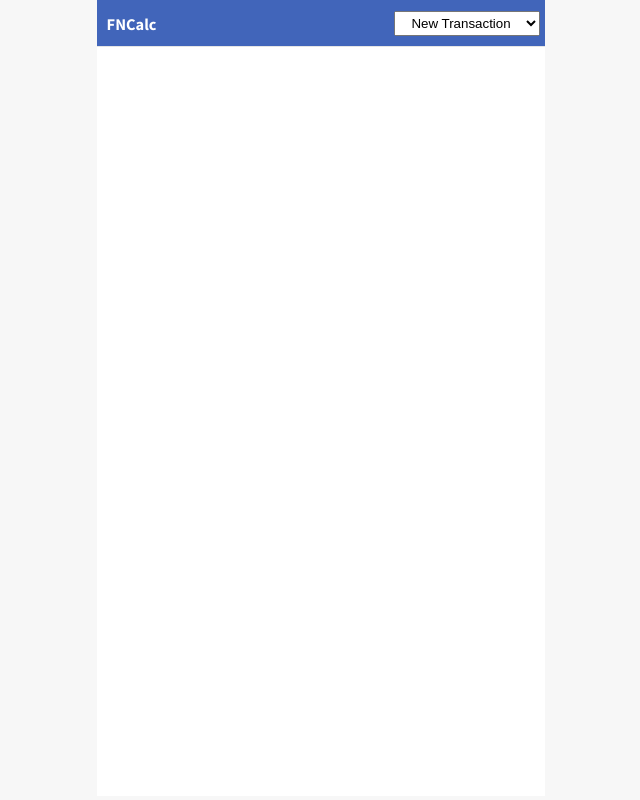
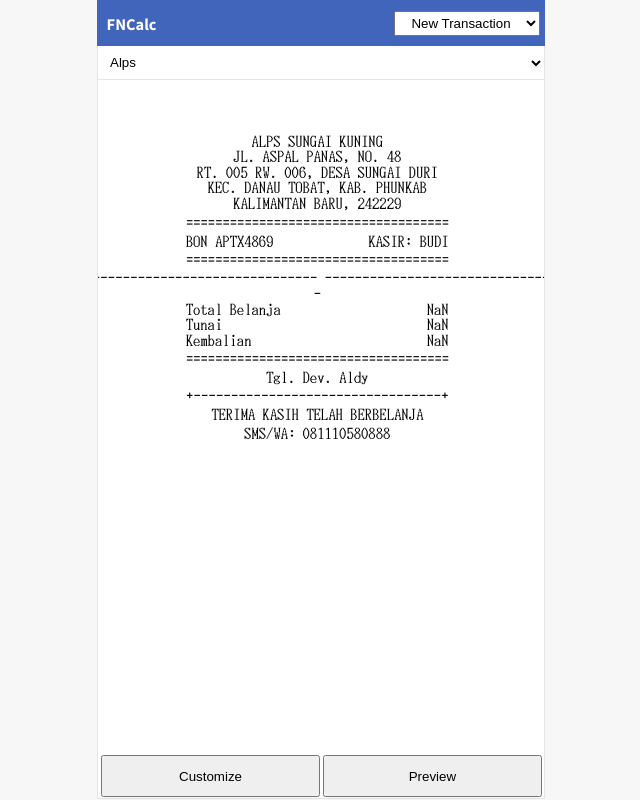
Before and after one commit to aldymartinus/fncalc-std, a SvelteKit app: page /customize in a window 1280 px wide. Shown: the whole page, without its empty margins (319-959 px from the left). Built offline with nearby package versions, Linux system fonts and the light colour scheme.

Commit message:
wip: working on customization menu, theme viewer basic functionality is working now

```diff
--- a/src/routes/(app)/customize/+page.svelte
+++ b/src/routes/(app)/customize/+page.svelte
@@ -0,0 +1,50 @@
+<script>
+    import ReceiptConfig from "$lib/components/Customize/ReceiptConfig.svelte";
+    import ThemeSelect from "$lib/components/Customize/ThemeSelect.svelte";
+    import Alps from "$lib/receipt-template/Alps.svelte";
+    import March from "$lib/receipt-template/March.svelte";
+    import Merpati from "$lib/receipt-template/Merpati.svelte";
+    import Tabula from "$lib/receipt-template/Tabula.svelte";
+
+    let selectedStyle = 'Alps';
+    const component = { Alps, March, Merpati, Tabula };
+</script>
+
+
+<main>
+    <ThemeSelect bind:selectedStyle on:theme-preview-change={(e) => selectedStyle = e.detail}/>
+    <div id="page-setup">
+        <div id="receipt-container">
+            <svelte:component this={component[selectedStyle]} />
+        </div>
+    </div>
+    <ReceiptConfig />
+</main>
+
+<style>
+    @font-face {
+        font-family: "IBM PS55";
+        src: url("../../receipt/fonts/web437_ibm_ps-55_re.woff") format("woff");
+    }
+
+    main {
+        overflow: hidden;
+        flex-direction: column;
+        display: flex;
+        height: 94vh;
+    }
+
+    #page-setup {
+        overflow: hidden;
+        display: flex;
+        scale: 120%;
+        margin: 0 auto;
+        font-family: "IBM PS55", serif;
+    }
+
+    #receipt-container {
+        overflow: hidden;
+        margin: 0 auto;
+        text-align: center;
+    }
+</style>
```
